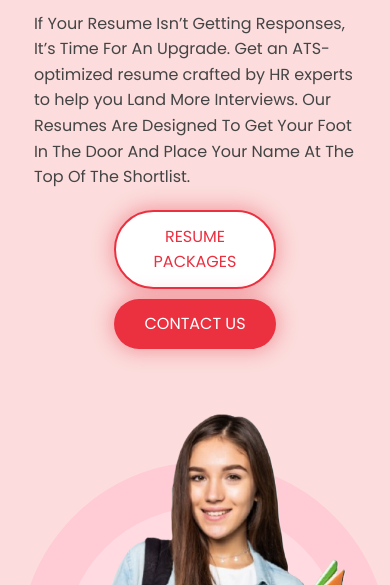
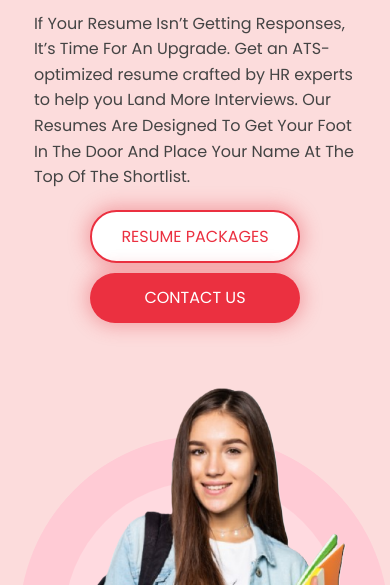
Before and after one commit to raviteja4880/assignment, a plain HTML site: page index.html in a window 390 px wide. Shown: the part 259-844 px from the top of the page. Drawn offline with Linux system fonts and the light colour scheme.

Commit message:
Update styles.css

```diff
--- a/styles.css
+++ b/styles.css
@@ -461,7 +461,7 @@ body { font-family: 'Poppins', sans-serif; color: #333; background: #fff; line-h
     display: flex;
     flex-direction: row;
     justify-content: center;
-    width: 50%;                /* Adjusted width for Figma look */
+    width: 65%;                /* Adjusted width for Figma look */
     margin: 0 auto;            /* Center container */
     gap: 10px;                 /* Space between buttons */
     flex-wrap: wrap;           /* Wrap if needed */
```
